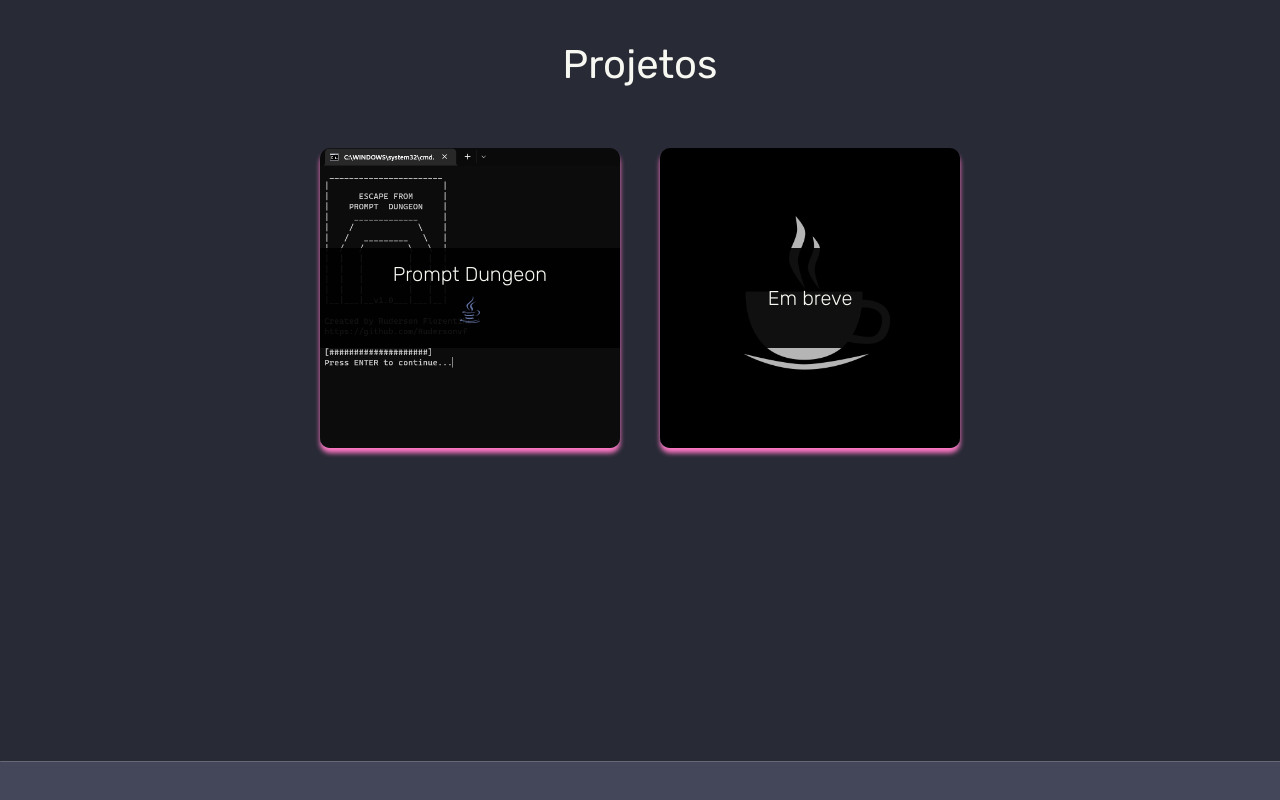
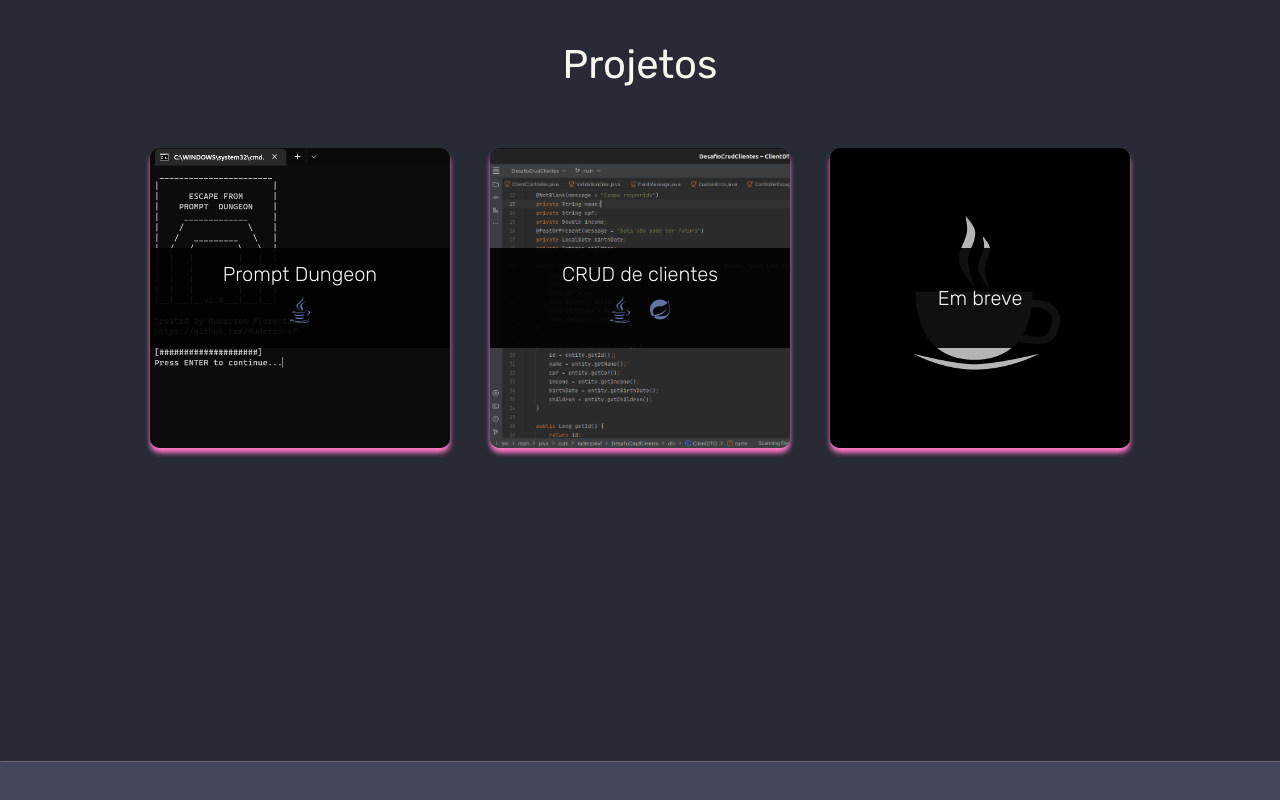
Before and after one commit to Rudersonvf/portfolio, a plain HTML site: page index.html in a window 1280 px wide. Shown: the part 2251-3051 px from the top of the page. Drawn offline with Linux system fonts and the light colour scheme.

Commit message:
Update CRUD project

```diff
--- a/index.html
+++ b/index.html
@@ -186,6 +186,29 @@
         </div>
         <div class="contentbox-container">
           <div class="btn-box">
+            <a
+              style="background-color: transparent"
+              href="https://github.com/Rudersonvf/DesafioCrudClientes"
+              target="_blank"
+            >
+              <button id="btn-projects">+</button>
+            </a>
+          </div>
+          <div
+            class="content-box"
+            style="background-image: url(/img/crudJava.png); background-size: cover"
+          >
+            <div class="content-box-stripe">
+              <h3>CRUD de clientes</h3>
+              <div class="image-box-container">
+                <img src="./img/icons/java.svg" alt="Java" />
+                <img src="./img/icons/spring.svg" alt="Java" />
+              </div>
+            </div>
+          </div>
+        </div>
+        <div class="contentbox-container">
+          <div class="btn-box">
             <a style="background-color: transparent" href="#" target="_blank">
               <button id="btn-projects">+</button>
             </a>
```
Also changed, not shown: css/styles.css (line endings or trailing spaces), img/crudJava.png (added), js/script.js (line endings or trailing spaces).
